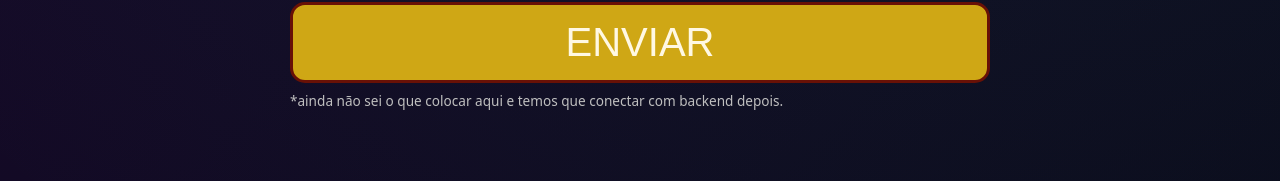
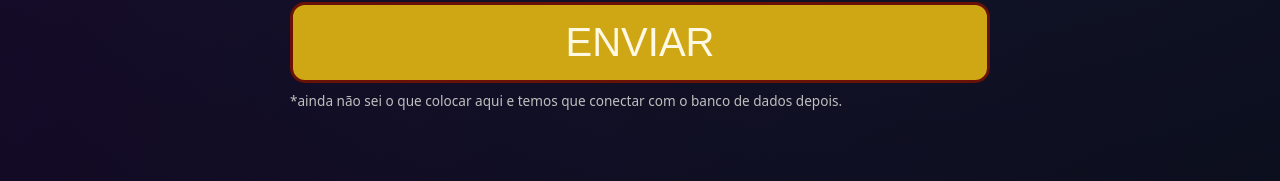
Before and after one commit to Luisa-rb/Gamifica-o_de_maratonas, a Vue app in the folder the-code-arena/: page / in a window 1280 px wide. Shown: the part 3308-3489 px from the top of the page. Built offline with nearby package versions, Linux system fonts and the light colour scheme.

Commit message:
ajuste em parte de contato

```diff
--- a/the-code-arena/src/components/LandingPage/ContactSection.vue
+++ b/the-code-arena/src/components/LandingPage/ContactSection.vue
@@ -9,7 +9,7 @@
         <textarea v-model="message" placeholder="Mensagem" rows="4"></textarea>
         <button type="submit" class="btn-pixel">Enviar</button>
       </form>
-      <p class="note">*ainda não sei o que colocar aqui e temos que conectar com backend depois.</p>
+      <p class="note">*ainda não sei o que colocar aqui e temos que conectar com o banco de dados depois.</p>
     </div>
   </section>
 </template>
```
